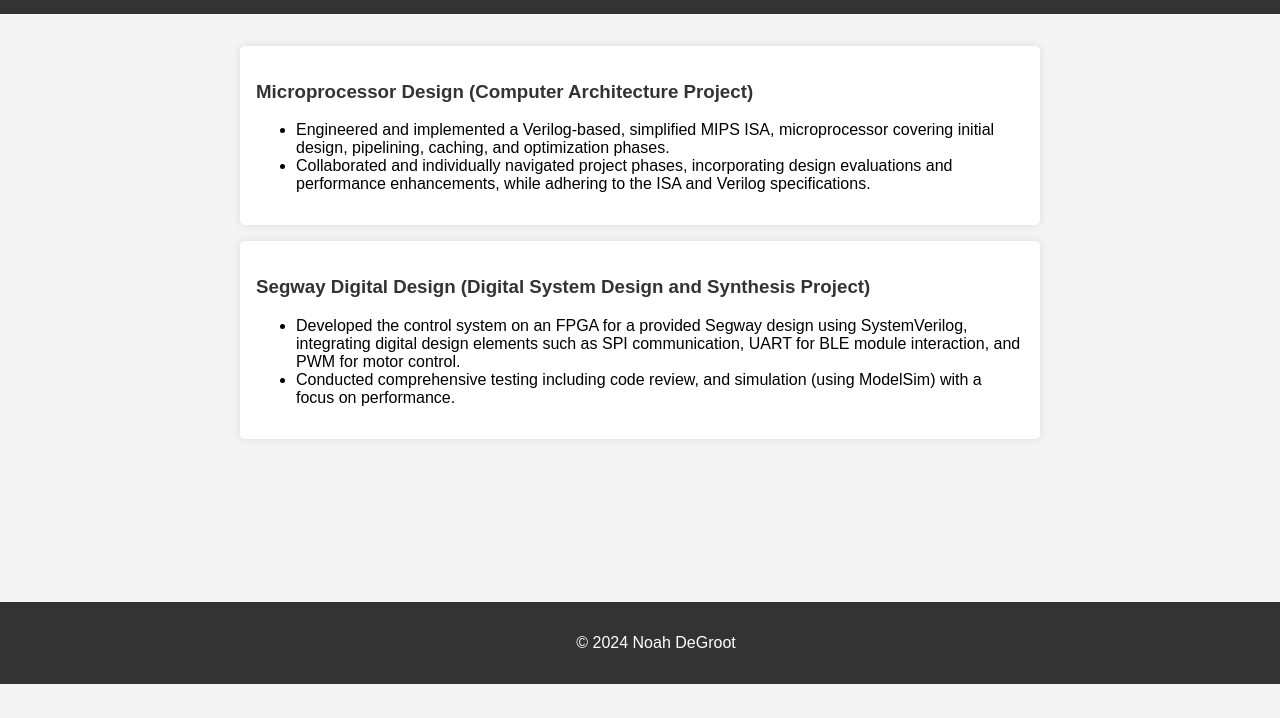
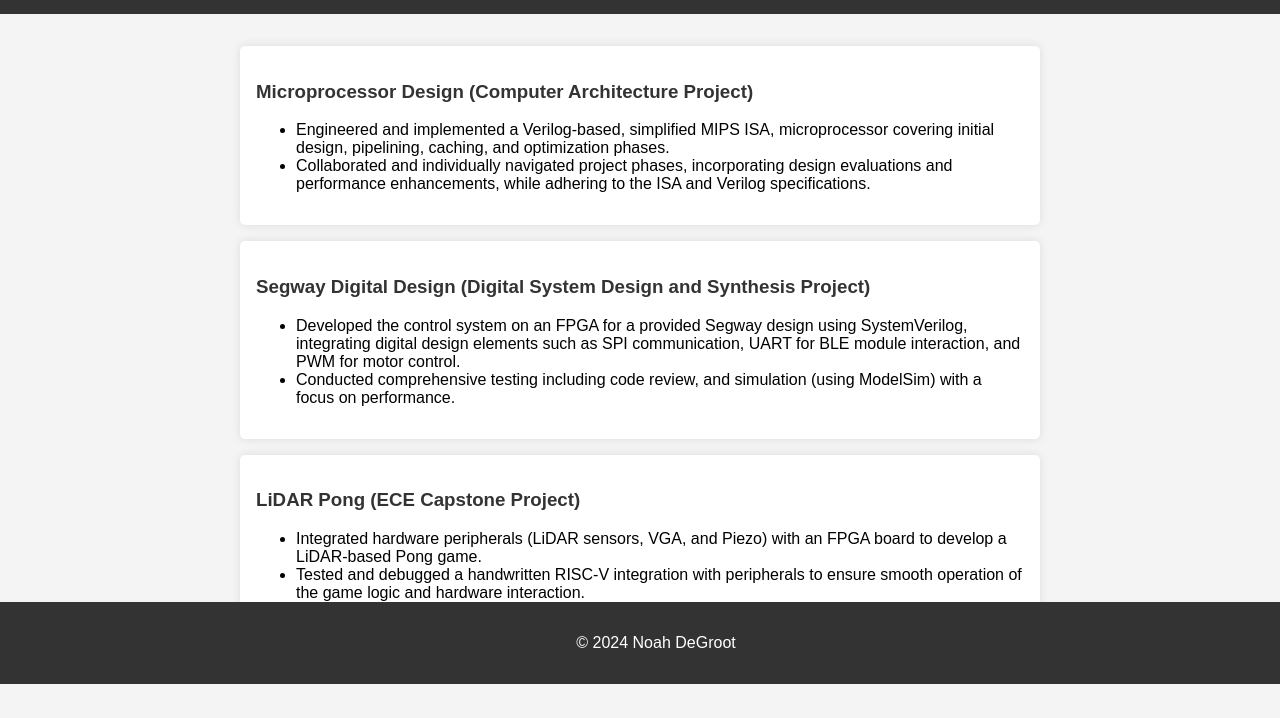
Before and after one commit to groot-65/groot-65.github.io, a plain HTML site: page projects.html in a window 1280 px wide. Shown: the part 116-834 px from the top of the page. Before the commit the page ends 800 px from the top, so only its background shows below. Drawn offline with Linux system fonts and the light colour scheme.

Commit message:
added capstone project

```diff
--- a/projects.html
+++ b/projects.html
@@ -74,6 +74,15 @@
                 <li>Conducted comprehensive testing including code review, and simulation (using ModelSim) with a focus on performance.</li>
             </ul>
         </div>
+
+        <div class="project">
+            <h3>LiDAR Pong (ECE Capstone Project)</h3>
+            <ul>
+                <li>Integrated hardware peripherals (LiDAR sensors, VGA, and Piezo) with an FPGA board to develop a LiDAR-based Pong game.</li>
+                <li>Tested and debugged a handwritten RISC-V integration with peripherals to ensure smooth operation of the game logic and hardware interaction.</li>
+                <li>Created the top-level design, overseeing the connection between software and hardware, and ensured that C code ran properly on the RISC-V processor.</li>
+            </ul>
+        </div>
     </section>
 
     <footer>
```
Also changed, not shown: index.html (+2 -3 lines).
